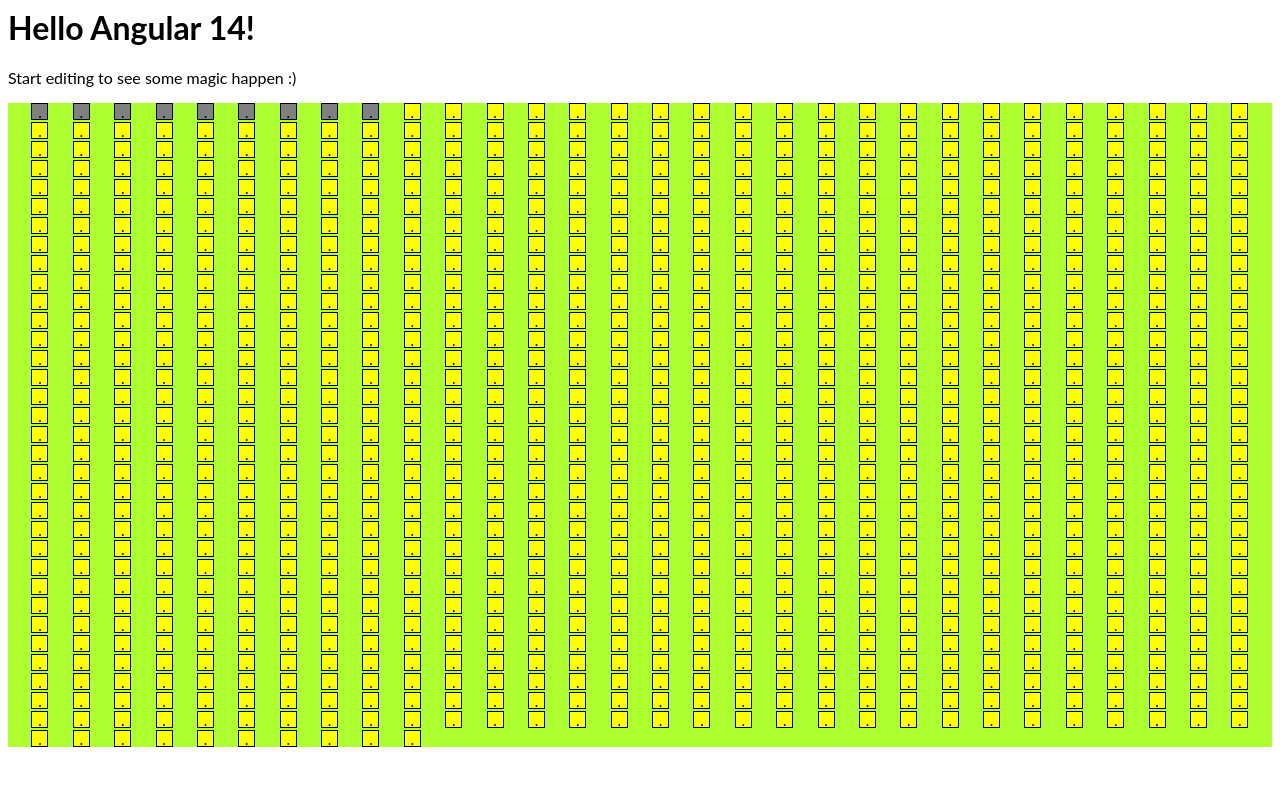
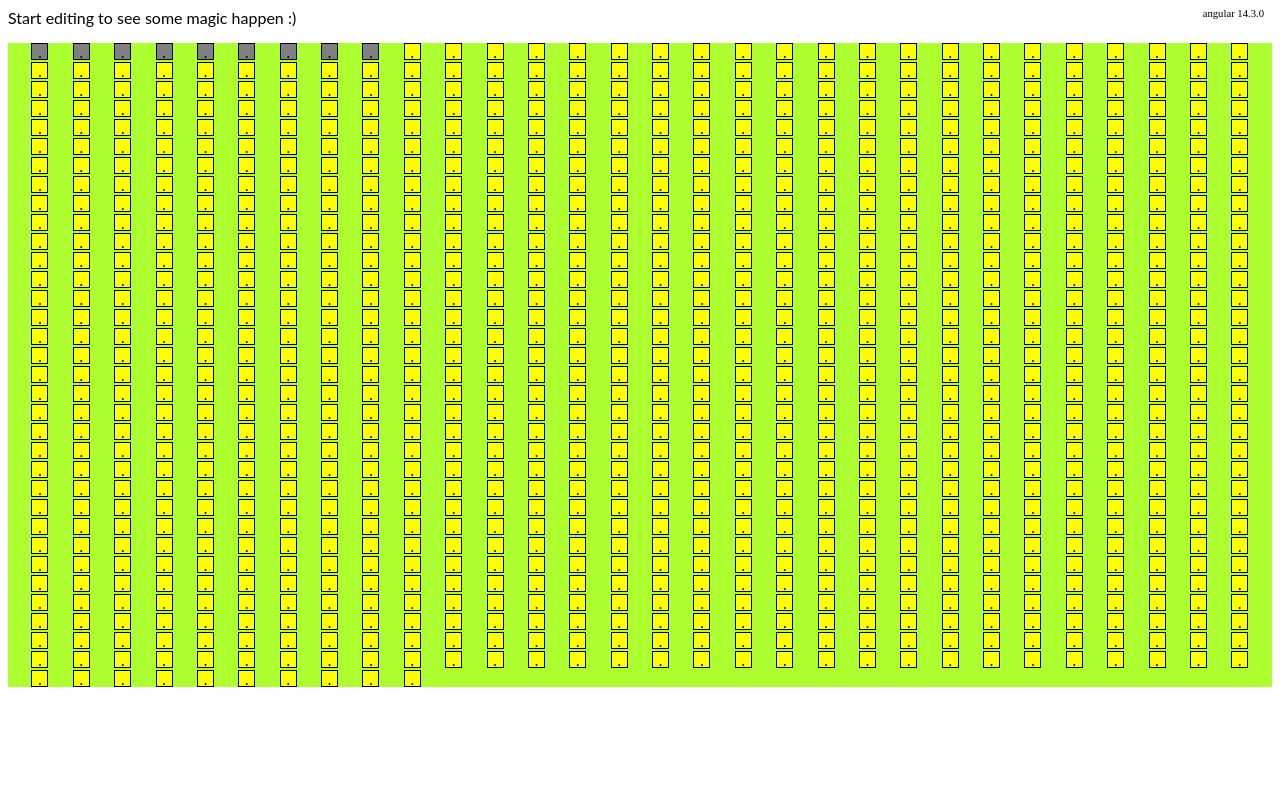
Before and after one commit to maxgerashenko/angular-my-weeks, an Angular app: page / in a window 1280 px wide. Shown: the top 786 px of the page. Built offline with nearby package versions, Linux system fonts and the light colour scheme.

Commit message:
Create version component

```diff
--- a/src/app/app.component.html
+++ b/src/app/app.component.html
@@ -1,3 +1,3 @@
-<hello name="{{ name }}"></hello>
+<app-version></app-version>
 <p>Start editing to see some magic happen :)</p>
 <app-weeks-grid></app-weeks-grid>
--- a/src/app/app.component.ts
+++ b/src/app/app.component.ts
@@ -1,4 +1,4 @@
-import { Component, VERSION, OnInit } from '@angular/core';
+import { Component, OnInit } from '@angular/core';
 
 @Component({
   selector: 'my-app',
@@ -6,7 +6,5 @@
   styleUrls: ['./app.component.css'],
 })
 export class AppComponent implements OnInit {
-  name = 'Angular ' + VERSION.major;
-
   ngOnInit() {}
 }
--- a/src/app/app.module.ts
+++ b/src/app/app.module.ts
@@ -5,9 +5,10 @@
 import { AppComponent } from './app.component';
 import { HelloComponent } from './hello.component';
 import { WeeksGridModule } from '../weeks-grid/weeks-grid.module';
+import { VersionModule } from '../version/version.module';
 
 @NgModule({
-  imports: [BrowserModule, FormsModule, WeeksGridModule],
+  imports: [BrowserModule, FormsModule, WeeksGridModule, VersionModule],
   declarations: [AppComponent, HelloComponent],
   bootstrap: [AppComponent],
 })
--- /dev/null
+++ b/src/version/version.component.css
@@ -0,0 +1,5 @@
+.version-info {
+  font-size: 8pt;
+  float: right;
+  margin: 0 8px;
+}
--- /dev/null
+++ b/src/version/version.component.html
@@ -0,0 +1 @@
+<span class="version-info">angular {{ version.full }}</span>
--- /dev/null
+++ b/src/version/version.component.ts
@@ -0,0 +1,14 @@
+import { Component, OnInit, VERSION } from '@angular/core';
+
+@Component({
+  selector: 'app-version',
+  templateUrl: './version.component.html',
+  styleUrls: ['./version.component.css'],
+})
+export class VersionComponent implements OnInit {
+  version = VERSION;
+
+  constructor() {}
+
+  ngOnInit() {}
+}
```
Also changed, not shown: src/version/version.module.ts (added, +10 -0 lines), src/index.html (line endings or trailing spaces).
